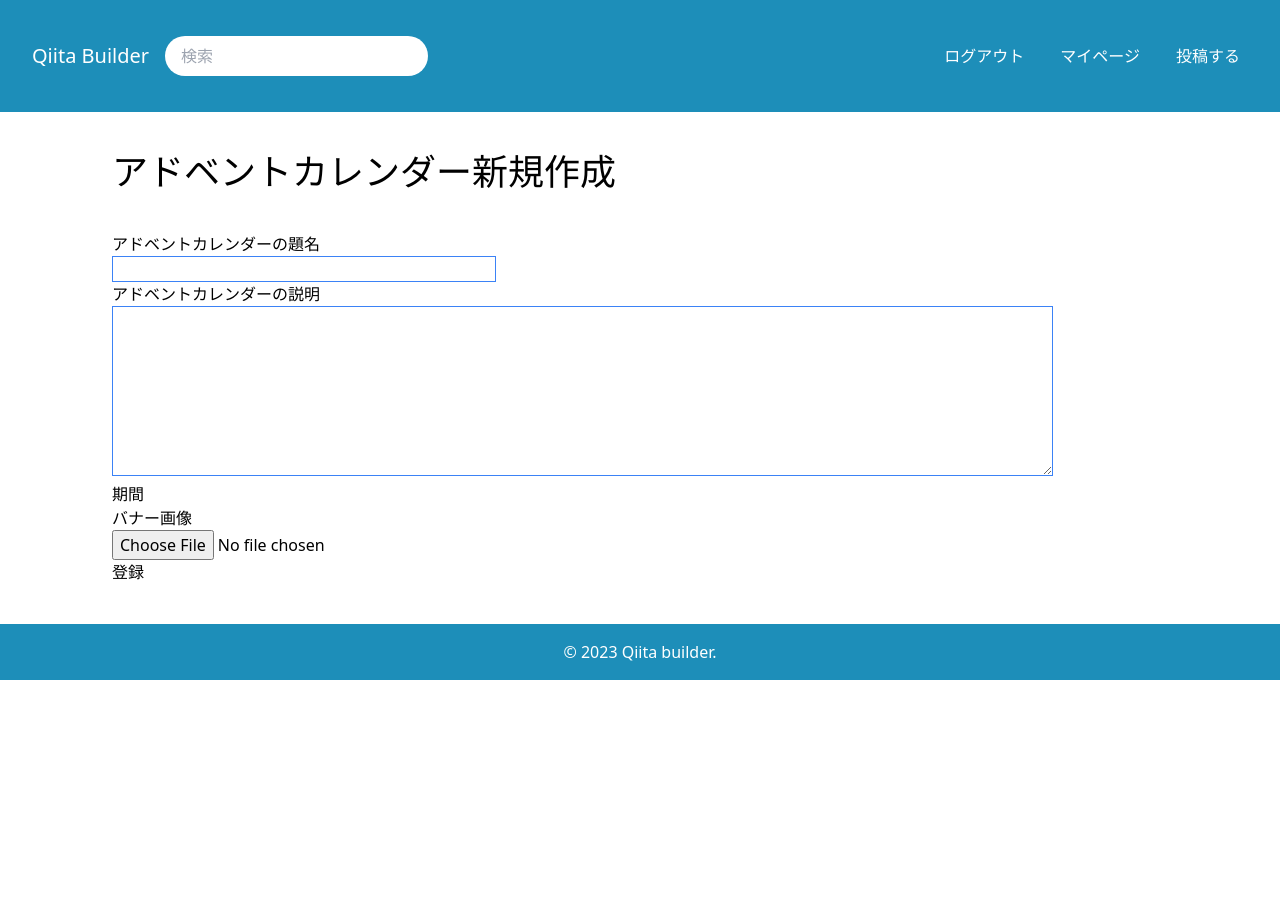
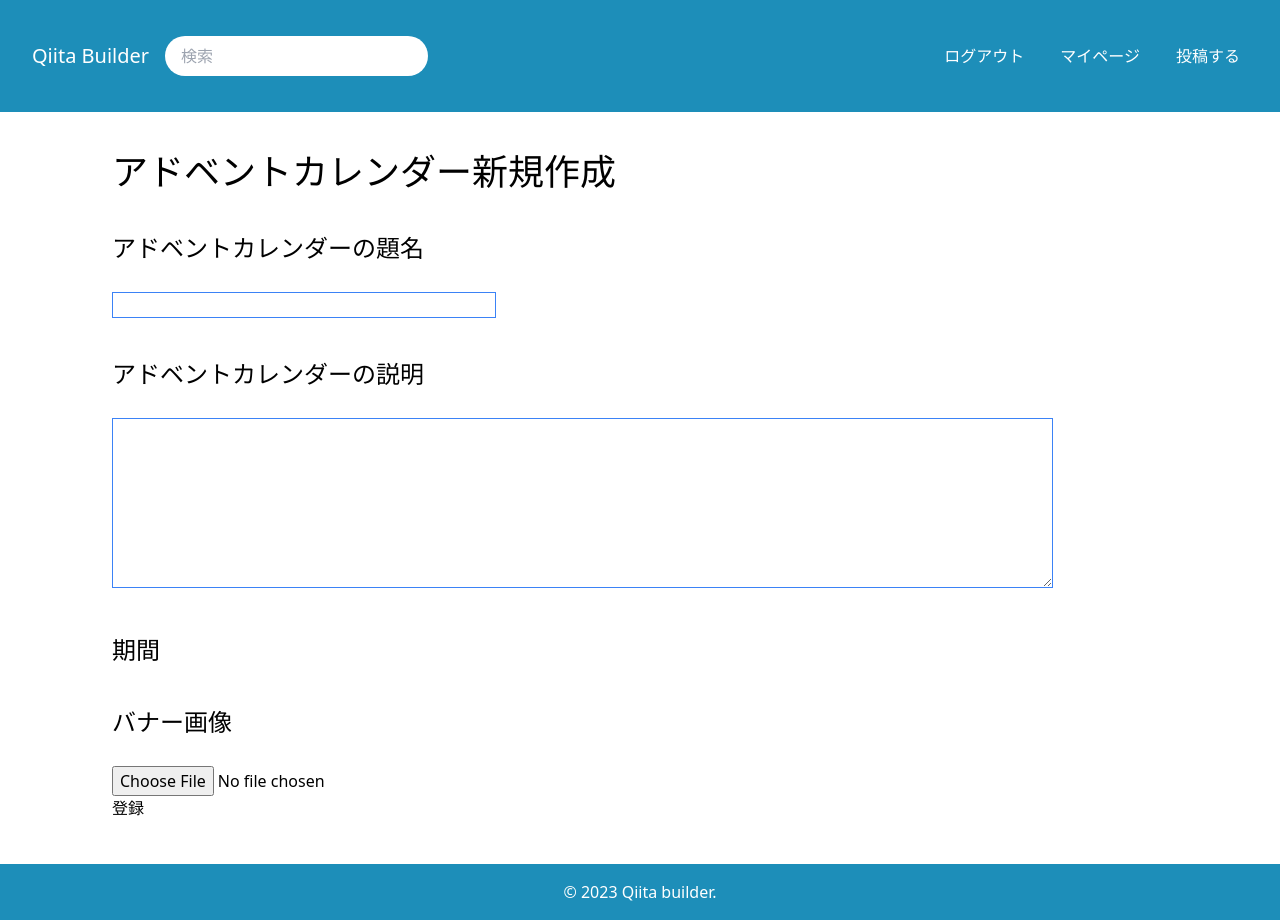
Before and after one commit to KonishiTatsuki/qiita-builder, a Nuxt app: page /createAdvent in a window 1280 px wide. Before the commit the page ends 800 px from the top, so only its background shows below. Built offline with nearby package versions, Linux system fonts and the light colour scheme.

Commit message:
h2タグのための共通レイアウト作成 footerのmarginを指定

```diff
--- a/assets/css/app.css
+++ b/assets/css/app.css
@@ -12,4 +12,7 @@
   .title {
     @apply text-4xl mt-10 mb-10;
   }
+  .subtitle {
+    @apply text-2xl mt-10 mb-7;
+  }
 }
--- a/layouts/default.vue
+++ b/layouts/default.vue
@@ -36,7 +36,7 @@
     <slot />
   </div>
 
-  <footer class="bg-[#1D8EB9] py-4 mt-10">
+  <footer class="bg-[#1D8EB9] py-4 mt-11">
     <div class="container mx-auto px-4">
       <p class="text-center text-white">&copy; 2023 Qiita builder.</p>
     </div>
```
